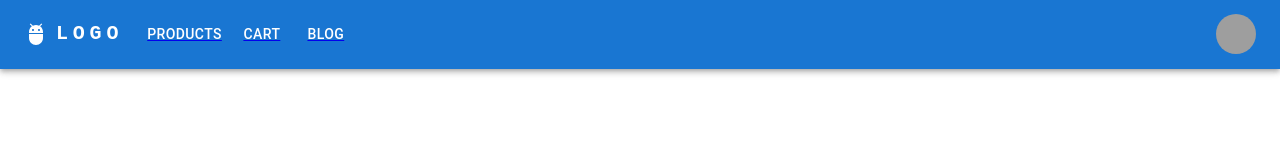
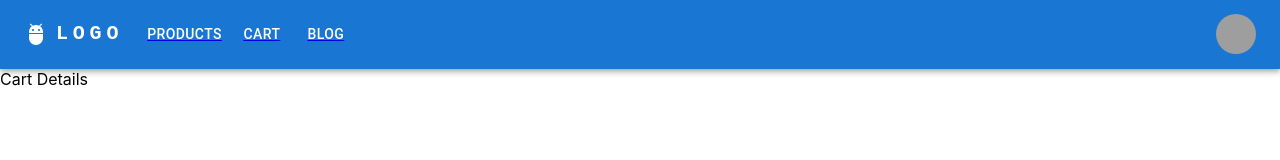
Before and after one commit to balubalureddy/shopping-cart, a React (Create React App) app: page /Products/1 in a window 1280 px wide. Shown: the top 160 px of the page. Built offline with nearby package versions, Linux system fonts and the light colour scheme; grey boxes are pictures that could not be loaded.

Commit message:
added delete cart and cart detail

```diff
--- a/src/App.js
+++ b/src/App.js
@@ -4,6 +4,7 @@ import { BrowserRouter, Routes, Route } from "react-router-dom";
 import Header from './components/Header/header';
 import cart from './components/Cart/cart';
 import Products from './components/Products/Products';
+import CartDetail from './components/CartDetail/CartDetail';
 
 function App() {
   return (
@@ -12,6 +13,7 @@ function App() {
     <Routes>
       <Route path="/Products" Component={Products} />
       <Route path="/Cart" Component={cart} />
+      <Route path="/Products/:id" Component={CartDetail} />
     </Routes>
     </>
   );
--- a/src/components/Cart/cart.js
+++ b/src/components/Cart/cart.js
@@ -1,9 +1,11 @@
 import React, { useEffect, useState } from "react";
-import { useSelector } from "react-redux";
+import { useDispatch, useSelector } from "react-redux";
+import { DeleteCart } from "../../actions";
 
 
 function App() {
     const cart = useSelector((state) => state._todoProduct.Carts);
+    const dispatch = useDispatch();
 
     return (
         <div className="App">
@@ -43,6 +45,7 @@ function App() {
                                 <span>stock {dataObj.stock}</span>
                                 <div>quantity {dataObj.quantity}</div>
                             </div>
+                            <button onClick={()=> dispatch(DeleteCart(index))}>Delete</button>
 
                         </div>
                     );
--- /dev/null
+++ b/src/components/CartDetail/CartDetail.js
@@ -0,0 +1,11 @@
+import React from 'react';
+
+function CartDetail(props) {
+    return (
+        <div>
+            Cart Details
+        </div>
+    );
+}
+
+export default CartDetail;
--- a/src/components/Products/Products.js
+++ b/src/components/Products/Products.js
@@ -4,10 +4,12 @@ import ReactDOM from "react-dom/client";
 import "./products.css";
 import { useDispatch, useSelector } from "react-redux";
 import { AddCart, GetAllProduct, actFetchProductsRequest } from "../../actions";
+import { useNavigate } from "react-router-dom";
 
 function App() {
   const productsData = useSelector((state) => state._todoProduct._products);
   const dispatch = useDispatch();
+  const navigate = useNavigate();
   useEffect(() => {
     dispatch(actFetchProductsRequest());
   }, []);
@@ -54,6 +56,7 @@ function App() {
                   </span>
                   <span>stock {dataObj.stock}</span>
                   <button onClick={() => handleAddtoCart(dataObj)}>Add To Cart</button>
+                  <button onClick={() => navigate(`/Products/${dataObj.id}`)}>View</button>
                 </div>
               </div>
             </div>
```
